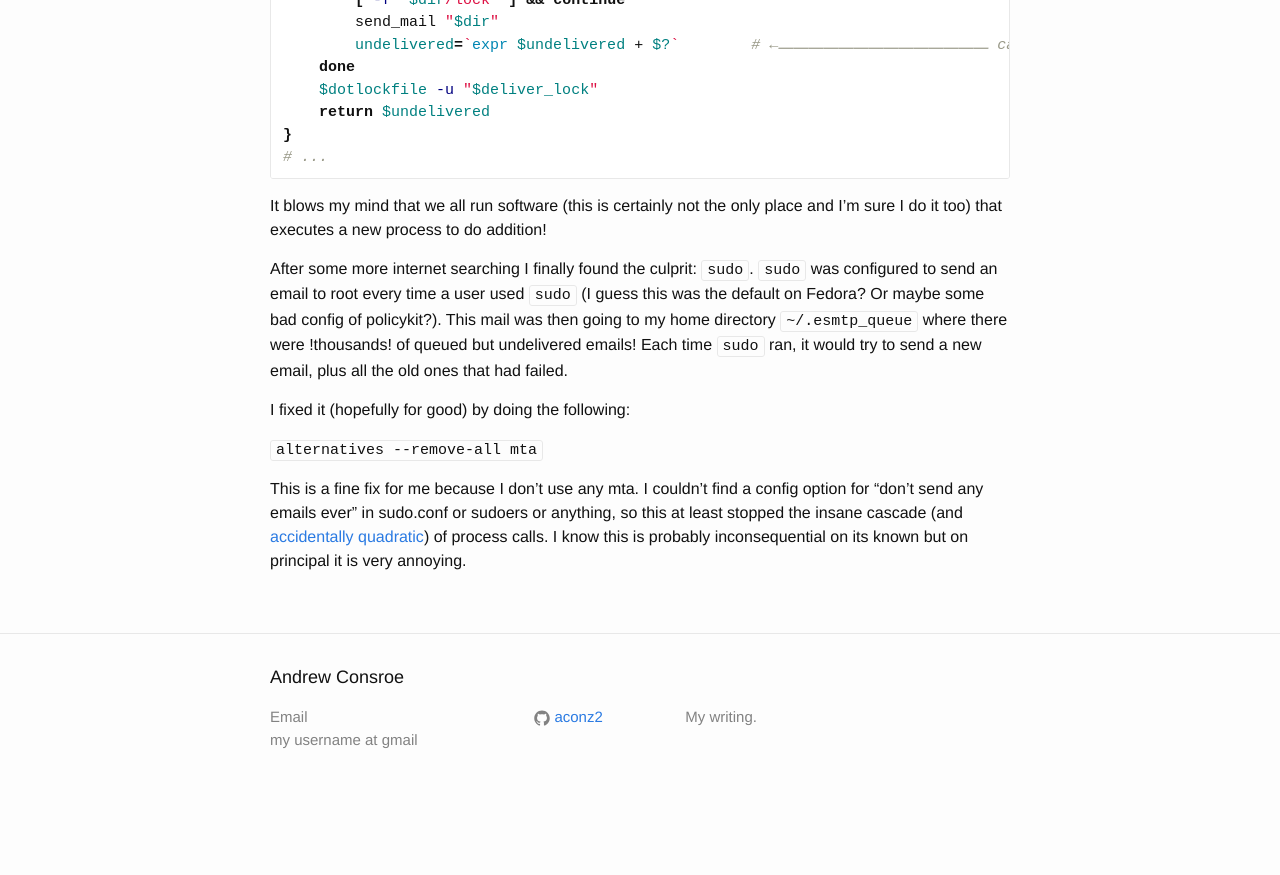
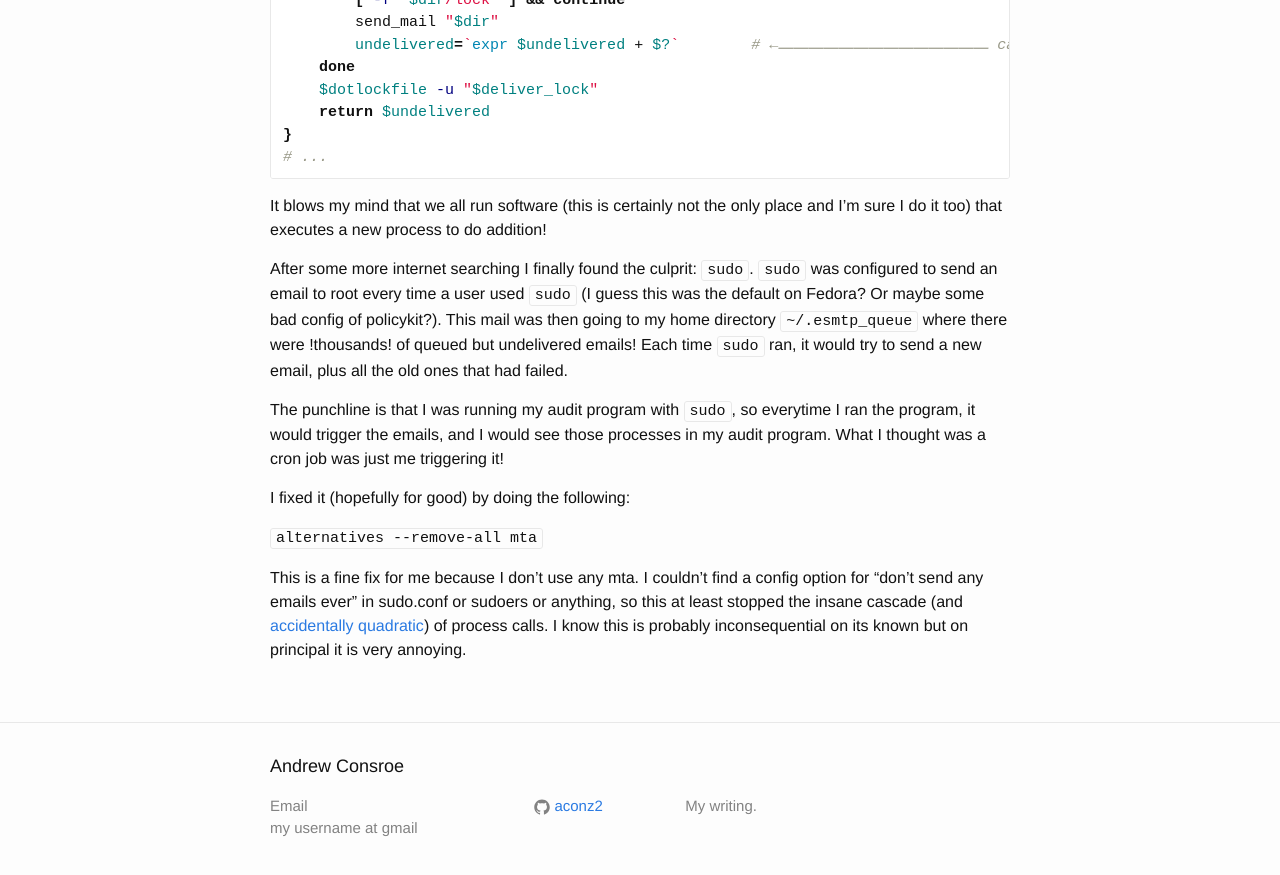
Before and after one commit to aconz2/aconz2.github.io, a Jekyll site: the page built from _posts/2020-04-09-Mystery-Sendmail-Issue.md, in a window 1280 px wide and 900 px high, scrolled down 1222 px. Shown: the top 875 px of the window. Built offline with Jekyll 4.4.1, drawn with Linux system fonts in a browser that asks for light colours; before the commit the page ends 2033 px from its top, so only the background shows below that.

Commit message:
Forgot the punchline

````diff
--- a/_posts/2020-04-09-Mystery-Sendmail-Issue.md
+++ b/_posts/2020-04-09-Mystery-Sendmail-Issue.md
@@ -53,6 +53,8 @@ It blows my mind that we all run software (this is certainly not the only place
 
 After some more internet searching I finally found the culprit: `sudo`. `sudo` was configured to send an email to root every time a user used `sudo` (I guess this was the default on Fedora? Or maybe some bad config of policykit?). This mail was then going to my home directory `~/.esmtp_queue` where there were !thousands! of queued but undelivered emails! Each time `sudo` ran, it would try to send a new email, plus all the old ones that had failed.
 
+The punchline is that I was running my audit program with `sudo`, so everytime I ran the program, it would trigger the emails, and I would see those processes in my audit program. What I thought was a cron job was just me triggering it!
+
 I fixed it (hopefully for good) by doing the following:
 
 ```alternatives --remove-all mta```
````
